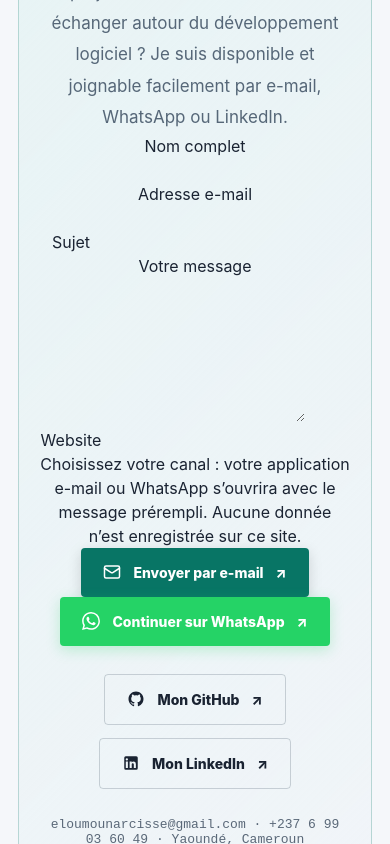
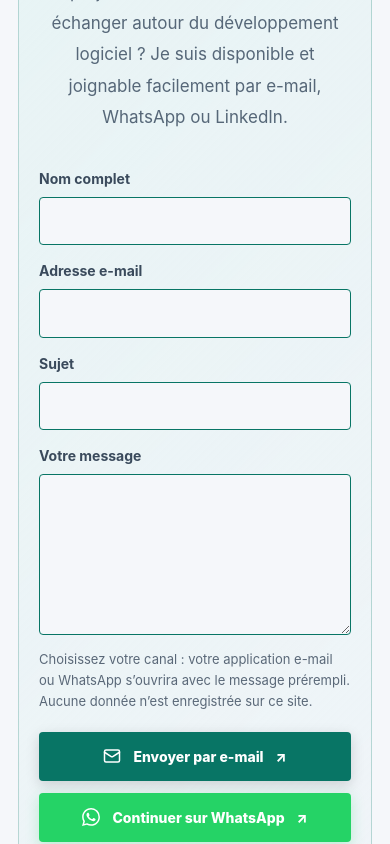
Before and after one commit to NBertrand1/Portfolio, a React (Vite) app: page / in a window 390 px wide. Shown: the part 9860-10704 px from the top of the page. Built offline with nearby package versions, Linux system fonts and the light colour scheme.

Commit message:
style(contact): add responsive contact form styles

```diff
--- a/src/index.css
+++ b/src/index.css
@@ -1000,3 +1000,121 @@ main section[id] {
     gap: 18px;
   }
 }
+
+
+/* ──────────────────────────────────────────
+   CONTACT FORM
+   ────────────────────────────────────────── */
+
+.contact-form {
+  width: min(100%, 760px);
+  margin: 34px auto 0;
+  text-align: left;
+}
+
+.contact-form-grid {
+  display: grid;
+  grid-template-columns: repeat(2, minmax(0, 1fr));
+  gap: 18px;
+}
+
+.form-field {
+  display: flex;
+  flex-direction: column;
+  gap: 8px;
+}
+
+.form-field-full {
+  grid-column: 1 / -1;
+}
+
+.form-field label {
+  color: var(--text-secondary);
+  font-size: 14px;
+  font-weight: 700;
+}
+
+.form-field input,
+.form-field textarea {
+  width: 100%;
+  min-height: 48px;
+  padding: 12px 14px;
+  border: 1px solid var(--card-border);
+  border-radius: 4px;
+  background: var(--bg-primary);
+  color: var(--text-primary);
+  font: inherit;
+  font-size: 15px;
+}
+
+.form-field textarea {
+  min-height: 150px;
+  resize: vertical;
+}
+
+.form-field input:focus-visible,
+.form-field textarea:focus-visible {
+  outline: 2px solid var(--accent);
+  outline-offset: 2px;
+}
+
+.form-field input:invalid:not(:placeholder-shown),
+.form-field textarea:invalid:not(:placeholder-shown) {
+  border-color: var(--accent);
+}
+
+.form-help {
+  margin: 14px 0 0;
+  color: var(--text-quiet);
+  font-size: 13px;
+  line-height: 1.6;
+}
+
+.contact-form-actions {
+  display: flex;
+  flex-wrap: wrap;
+  gap: 12px;
+  margin-top: 20px;
+}
+
+.contact-form-actions .button {
+  border: 0;
+  cursor: pointer;
+  min-height: 48px;
+}
+
+.contact-honeypot {
+  position: absolute;
+  width: 1px;
+  height: 1px;
+  padding: 0;
+  margin: -1px;
+  overflow: hidden;
+  clip: rect(0, 0, 0, 0);
+  white-space: nowrap;
+  border: 0;
+}
+
+.contact-social-actions {
+  margin-top: 28px;
+}
+
+@media (max-width: 600px) {
+  .contact-form-grid {
+    grid-template-columns: 1fr;
+    gap: 15px;
+  }
+
+  .form-field-full {
+    grid-column: auto;
+  }
+
+  .contact-form-actions {
+    flex-direction: column;
+  }
+
+  .contact-form-actions .button {
+    width: 100%;
+    justify-content: center;
+  }
+}
```
